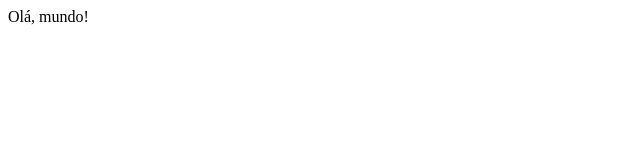
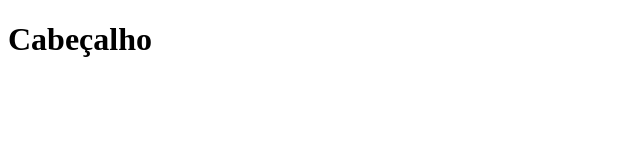
Before and after one commit to lucasschumann/minha-pagina, a plain HTML site: page index.html in a window 1280 px wide. Shown: the whole page, without its empty margins (0-640 px from the left). Drawn offline with Linux system fonts and the light colour scheme.

Commit message:
adicionar cabeçalho

```diff
--- a/index.html
+++ b/index.html
@@ -1,11 +1,11 @@
 <!DOCTYPE html>
 <html lang="en">
 <head>
-    <meta charset="UTF-8">
-    <meta name="viewport" content="width=device-width, initial-scale=1.0">
-    <title>Document</title>
+  <meta charset="UTF-8">
+  <meta name="viewport" content="width=device-width, initial-scale=1.0">
+  <title>Document</title>
 </head>
 <body>
-    Olá, mundo!
+  <h1>Cabeçalho</h1>
 </body>
 </html>
```
Also changed, not shown: style.css (added).
